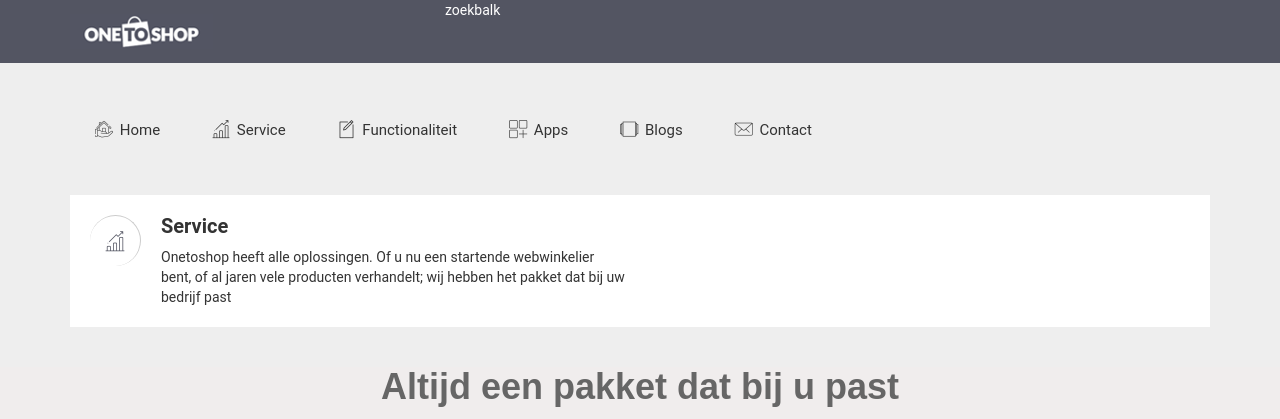
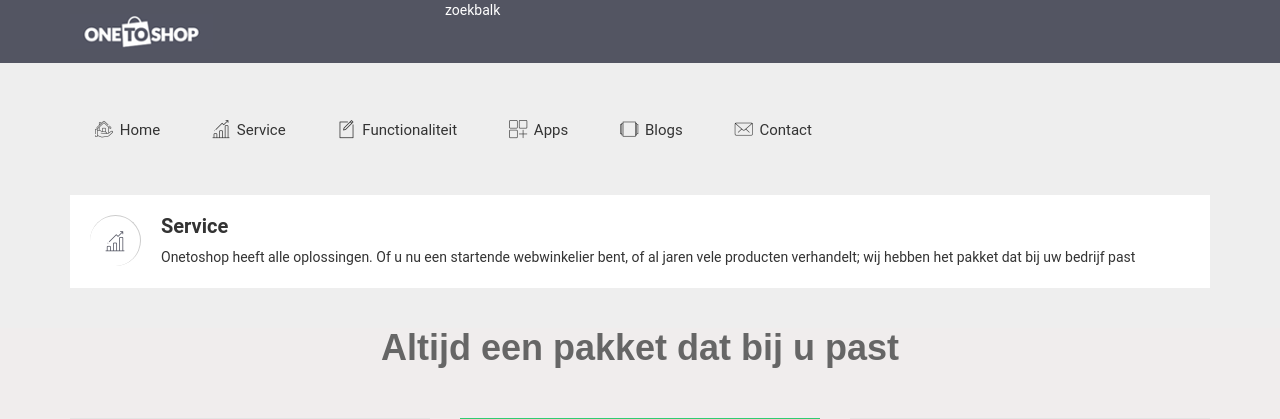
Before and after one commit to onetoshop/onetoshop, a Symfony app: template templates/service/service.html.twig in a window 1280 px wide. Shown: the top 419 px of the page. Run offline with Twig, Linux system fonts and the light colour scheme; the template is opened without the code that fills it, so the values that code supplies are empty; some libraries are stand-ins or nearby versions; some web fonts are replaced.

Commit message:
service text bovenaan voledig scherm

```diff
--- a/templates/service/service.html.twig
+++ b/templates/service/service.html.twig
@@ -8,7 +8,7 @@
             <div class="col-lg-12 col-md-12 col-sm-12 col-xs-12">
                 <div class="breadcomb-list">
                     <div class="row">
-                        <div class="col-lg-6 col-md-6 col-sm-6 col-xs-12">
+                        <div class="col-lg-12 col-md-12 col-sm-12 col-xs-12">
                             <div class="breadcomb-wp">
                                 <div class="breadcomb-icon">
                                     <i class="notika-icon notika-bar-chart"></i>
```
